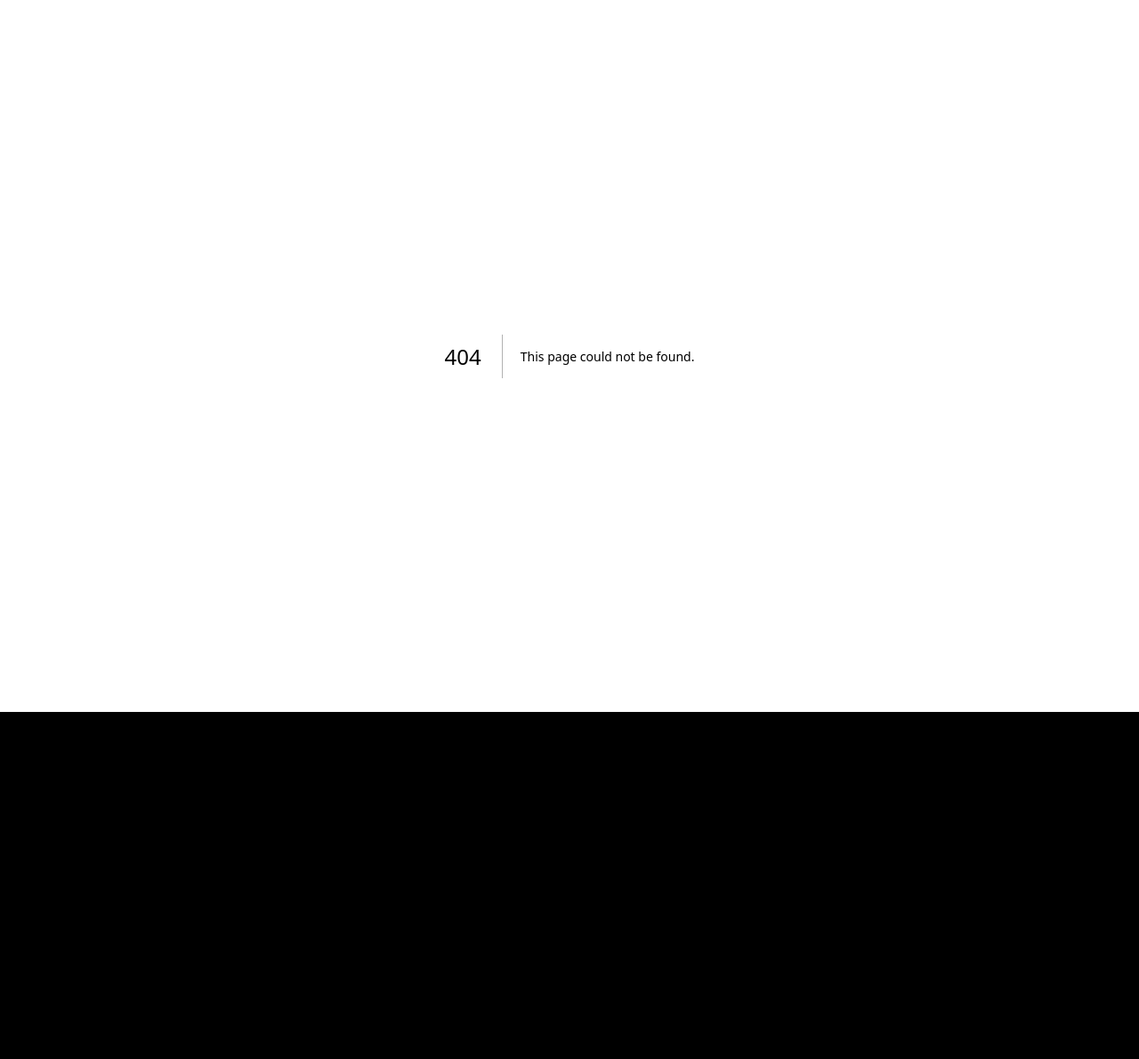
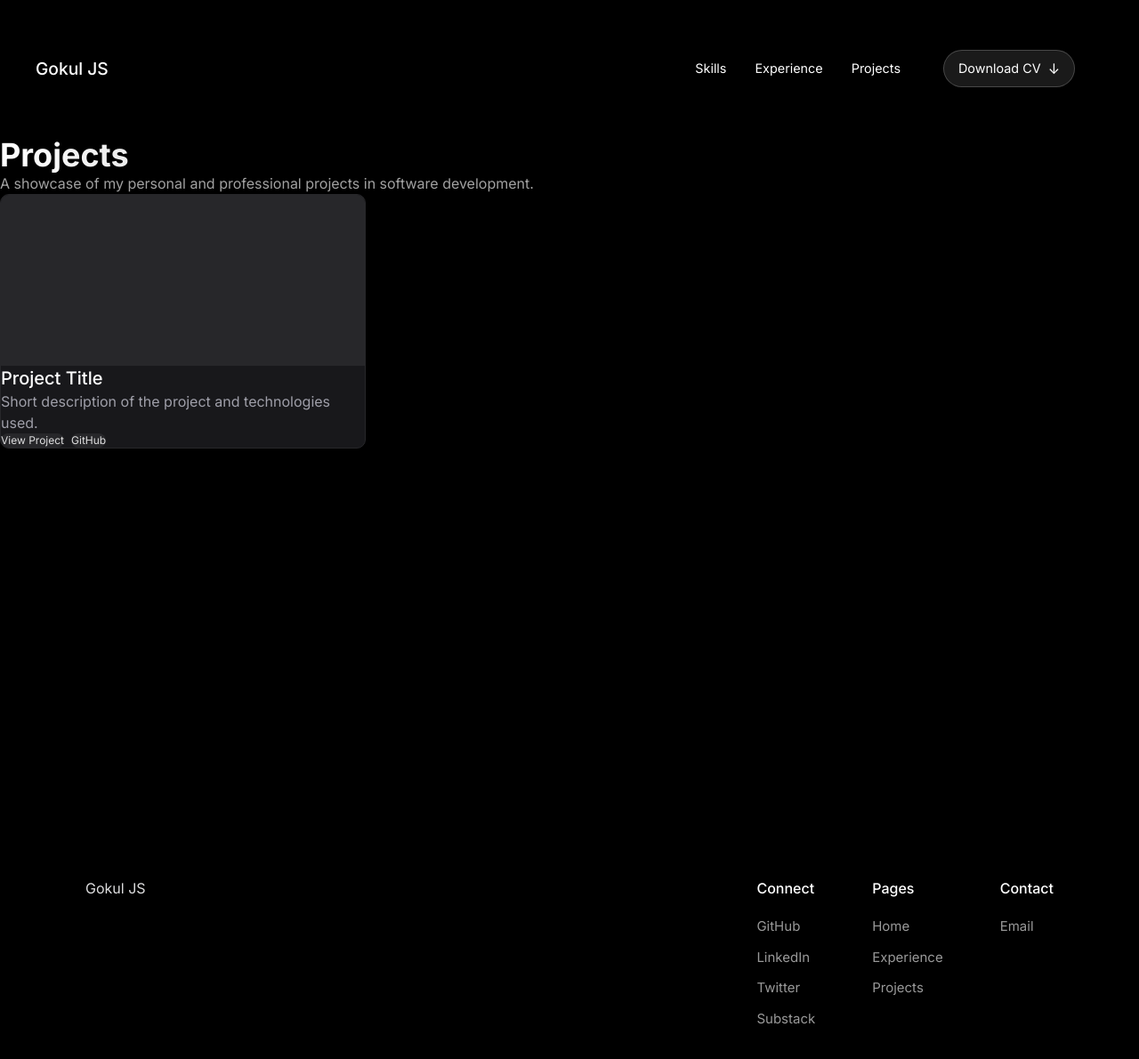
Before and after one commit to gokuljs/portfolio, a Next.js app: page /projects in a window 1280 px wide. Before the commit this address had no page. Shown: the top 1190 px of the page at 89% size. Before the commit the page ends 800 px from the top, so only its background shows below. Built offline with nearby package versions, Linux system fonts and the light colour scheme.

Commit message:
projects structure

```diff
--- /dev/null
+++ b/src/app/projects/page.tsx
@@ -0,0 +1,59 @@
+import React from 'react';
+import Link from 'next/link';
+import styles from '@styles/page.module.scss';
+import Navbar from '@/app/ui/components/Navbar';
+import Footer from '@/app/ui/home/Footer/Footer';
+
+export default function ProjectsPage() {
+  return (
+    <div className={styles.homePage}>
+      <Navbar />
+
+      <section className="min-h-screen bg-black py-12 md:py-24">
+        <div className="container mx-auto px-4">
+          <div className="max-w-2xl mx-auto mb-12 md:mb-20">
+            <h1 className="text-3xl md:text-4xl font-bold bg-gradient-to-r from-white via-neutral-300 to-neutral-500 bg-clip-text text-transparent">
+              Projects
+            </h1>
+            <p className="mt-4 text-neutral-400">
+              A showcase of my personal and professional projects in software
+              development.
+            </p>
+          </div>
+
+          {/* Project grid/list will go here */}
+          <div className="grid grid-cols-1 md:grid-cols-2 lg:grid-cols-3 gap-6">
+            {/* Sample project card - You can replace with your actual project data */}
+            <div className="bg-zinc-900 rounded-lg overflow-hidden border border-zinc-800 hover:border-zinc-700 transition-all">
+              <div className="h-48 bg-zinc-800"></div>
+              <div className="p-4">
+                <h3 className="text-white text-xl font-medium">
+                  Project Title
+                </h3>
+                <p className="text-zinc-400 mt-2">
+                  Short description of the project and technologies used.
+                </p>
+                <div className="mt-4 flex gap-2">
+                  <Link
+                    href="#"
+                    className="text-xs bg-zinc-800 hover:bg-zinc-700 px-3 py-1 rounded-full text-zinc-300"
+                  >
+                    View Project
+                  </Link>
+                  <Link
+                    href="#"
+                    className="text-xs bg-zinc-800 hover:bg-zinc-700 px-3 py-1 rounded-full text-zinc-300"
+                  >
+                    GitHub
+                  </Link>
+                </div>
+              </div>
+            </div>
+          </div>
+        </div>
+      </section>
+
+      <Footer />
+    </div>
+  );
+}
--- a/src/app/ui/components/Navbar/Navbar.tsx
+++ b/src/app/ui/components/Navbar/Navbar.tsx
@@ -47,6 +47,9 @@ const Navbar: React.FC = () => {
         >
           Experience
         </Link>
+        <Link href="/projects" onClick={() => setMenuOpen(false)}>
+          Projects
+        </Link>
         {/* <Link href="#work" onClick={(e) => handleNavLinkClick(e, '#work')}>
           Work
         </Link> */}
--- a/src/app/ui/home/Footer/Footer.tsx
+++ b/src/app/ui/home/Footer/Footer.tsx
@@ -48,6 +48,19 @@ const Footer = () => {
           </div>
 
           <div className={styles.linkColumn}>
+            <h4 className={styles.columnHeading}>Pages</h4>
+            <Link href="/" className={styles.footerLink}>
+              Home
+            </Link>
+            <Link href="/experience" className={styles.footerLink}>
+              Experience
+            </Link>
+            <Link href="/projects" className={styles.footerLink}>
+              Projects
+            </Link>
+          </div>
+
+          <div className={styles.linkColumn}>
             <h4 className={styles.columnHeading}>Contact</h4>
             <Link
               href="mailto:jsgokul123@gmail.com"
```
